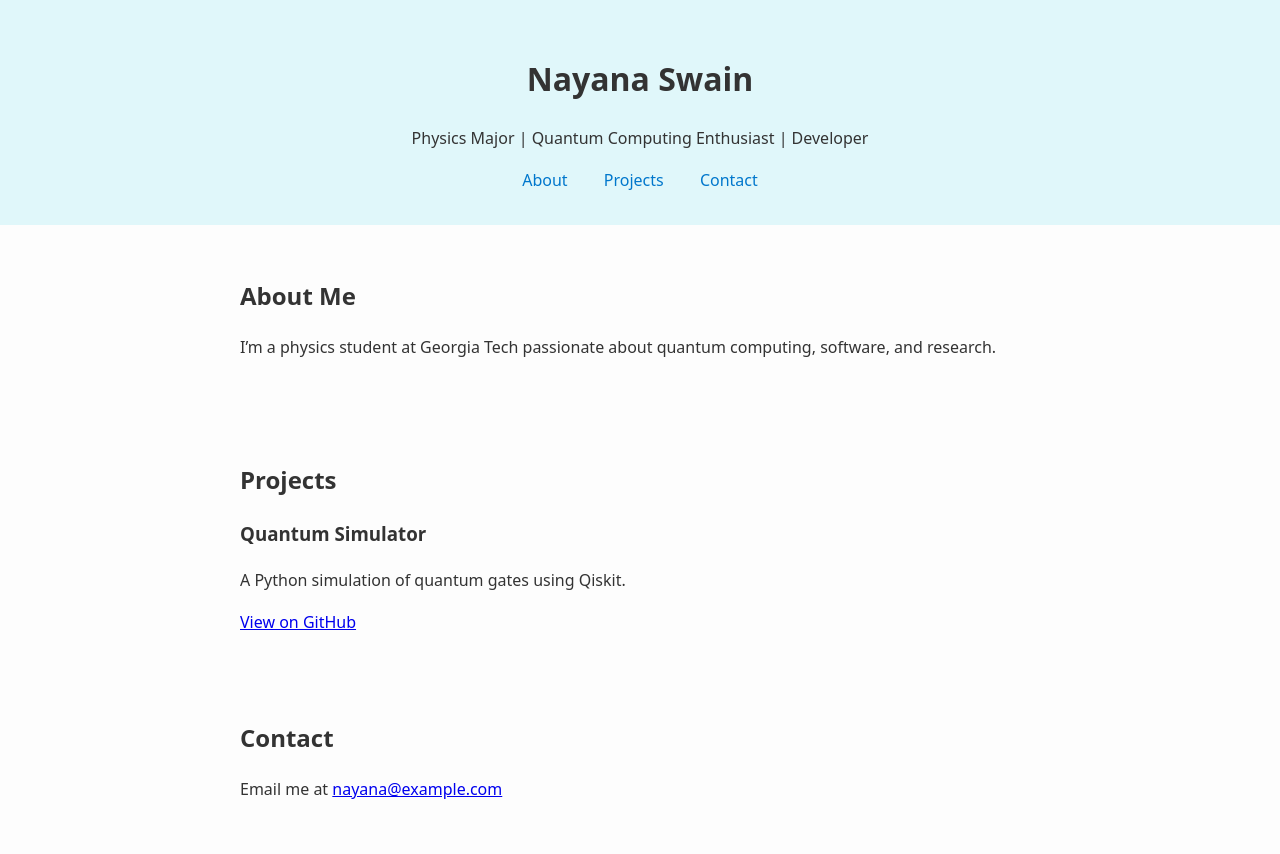
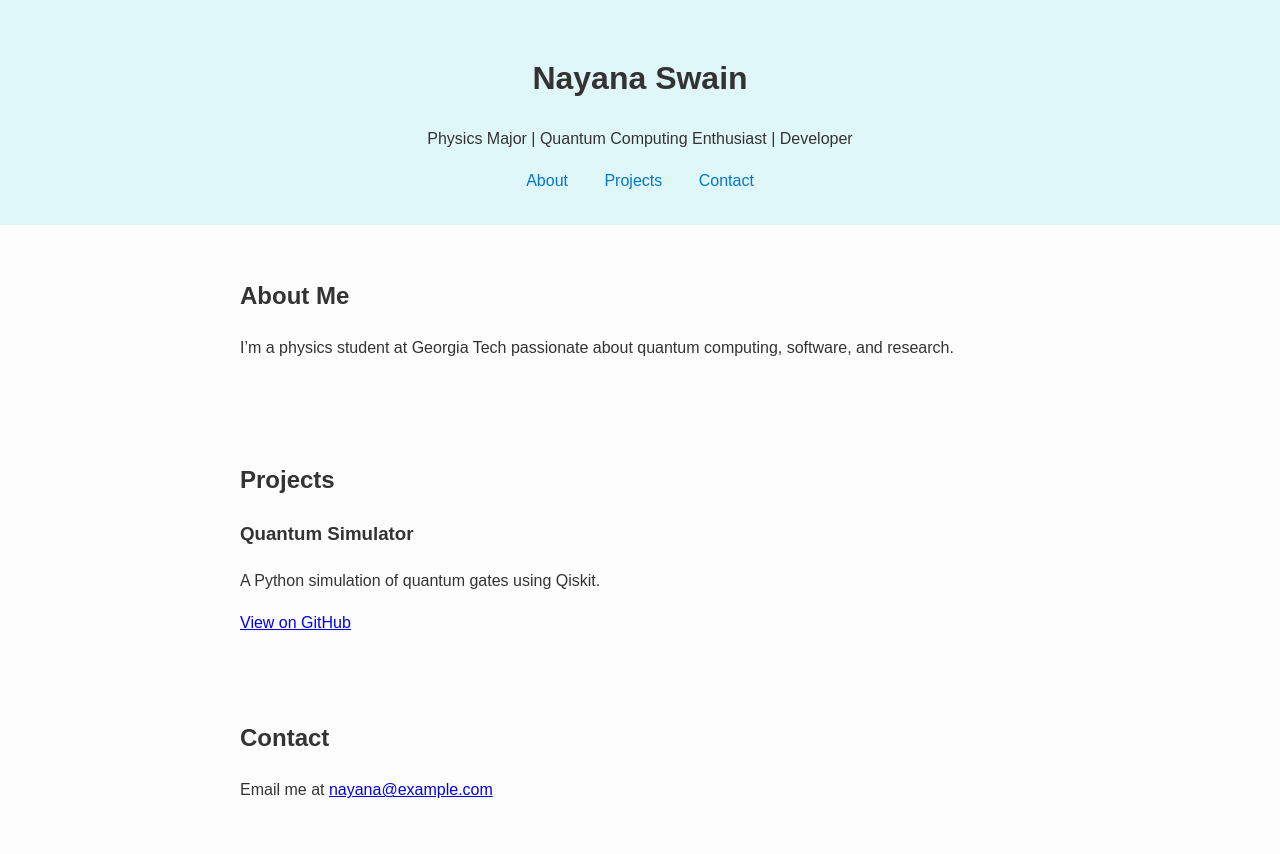
Before and after one commit to swain-codes/swain-codes.github.io, a plain HTML site: page index.html in a window 1280 px wide. Shown: the top 854 px of the page. Drawn offline with Linux system fonts and the light colour scheme.

Commit message:
Update style.css

```diff
--- a/style.css
+++ b/style.css
@@ -1,5 +1,5 @@
 body {
-  font-family: system-ui, sans-serif;
+  font-family: 'Outfit', sans-serif;
   margin: 0;
   padding: 0;
   line-height: 1.6;
```
